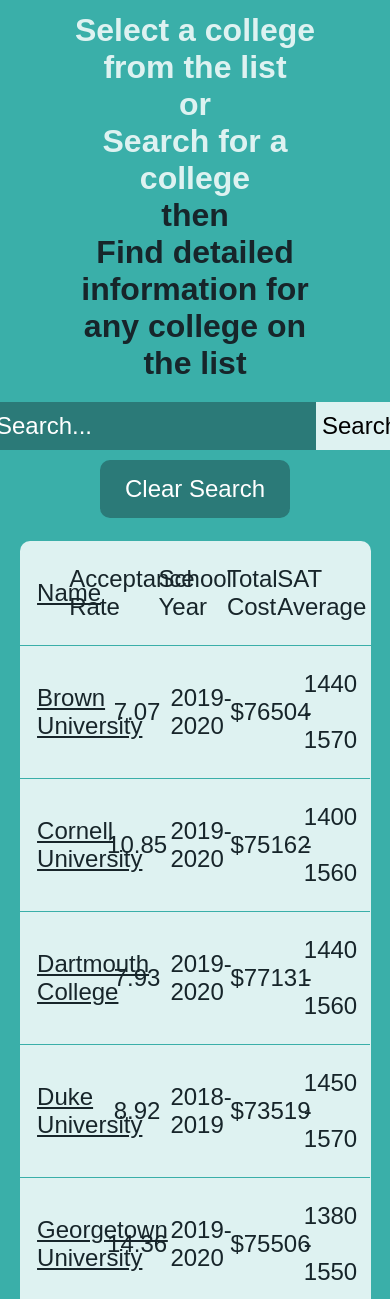
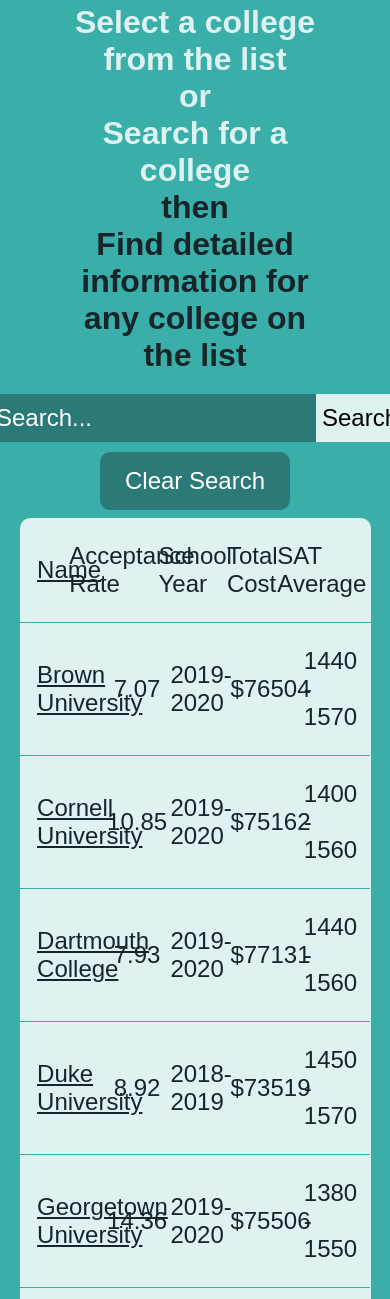
Before and after one commit to tomyyyD/djangoCollegeWebsite, a Django app: page / in a window 390 px wide; the page is wider, and only the part inside the window is pictured. Shown: the top 1299 px of that part. Run offline with Django 3.2, Linux system fonts and the light colour scheme; data comes from the database, SQL or seed files in the repository.

Commit message:
Update style.css

```diff
--- a/query/static/query/css/style.css
+++ b/query/static/query/css/style.css
@@ -217,10 +217,10 @@ body{
     }
     .headingContainer{
         top:0;
-        margin: 3% 1% 3%;
+        margin: 1% 3% 1%;
     }
     .tableContainer{
-        margin: 3% 1% 3%;
+        margin: 1% 3% 1%;
 
     }
     .collegeButtonContainer{
```
